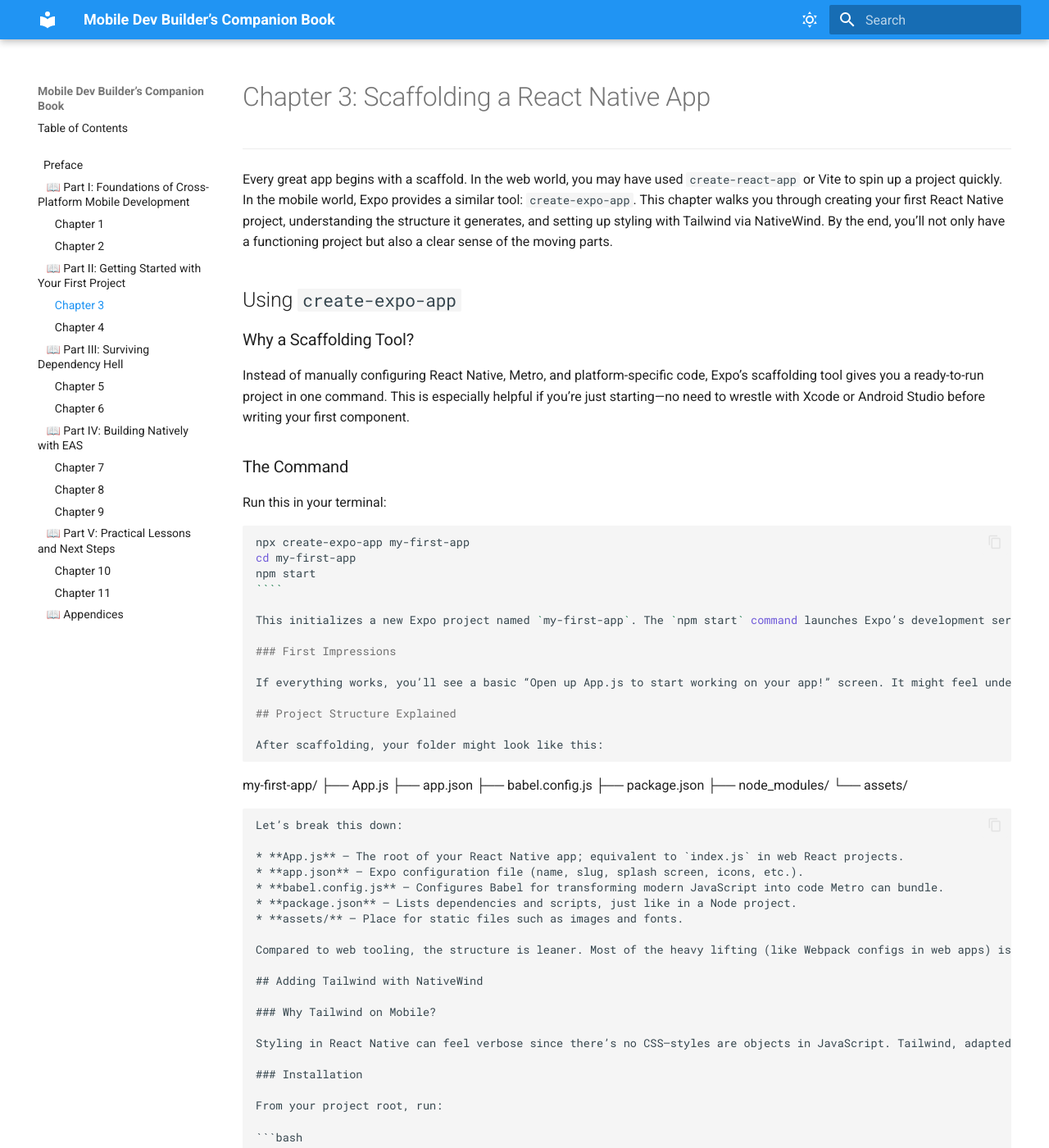
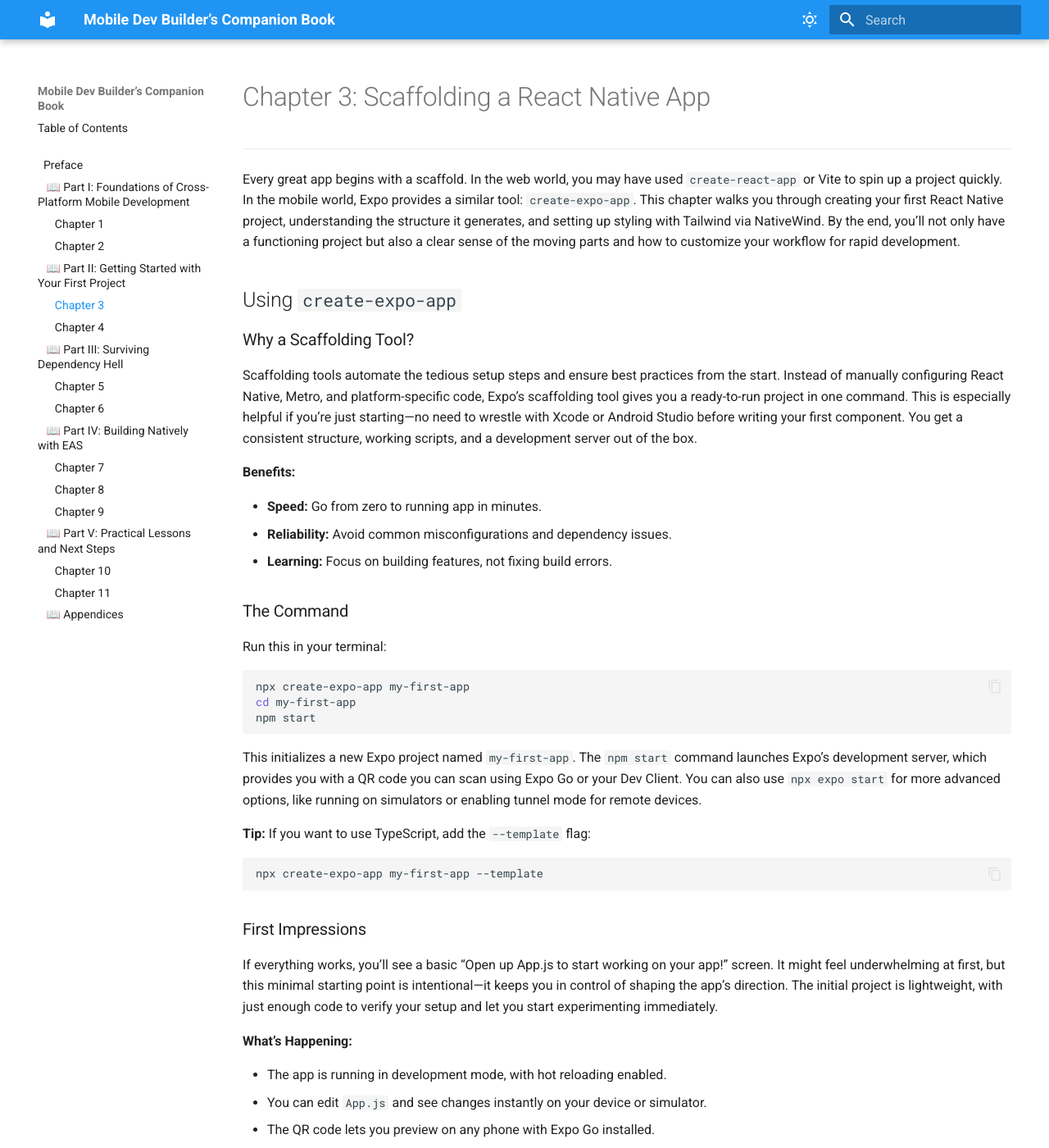
Before and after one commit to McKlay/mobile-dev-companion-book, an MkDocs documentation site: the page built from docs/chapter3.md, in a window 1280 px wide and 1400 px high. Shown: the whole window at 82% size. Built offline with MkDocs 1.6.1 and Material for MkDocs 9.7.7, drawn with Linux system fonts in a browser that asks for light colours; some of the changed text lies outside the part shown.

Commit message:
expanded details for scaffolding & nativewind

`````diff
--- a/docs/chapter3.md
+++ b/docs/chapter3.md
@@ -7,13 +7,22 @@
 
 ---
 
-Every great app begins with a scaffold. In the web world, you may have used `create-react-app` or Vite to spin up a project quickly. In the mobile world, Expo provides a similar tool: `create-expo-app`. This chapter walks you through creating your first React Native project, understanding the structure it generates, and setting up styling with Tailwind via NativeWind. By the end, you’ll not only have a functioning project but also a clear sense of the moving parts.
+
+Every great app begins with a scaffold. In the web world, you may have used `create-react-app` or Vite to spin up a project quickly. In the mobile world, Expo provides a similar tool: `create-expo-app`. This chapter walks you through creating your first React Native project, understanding the structure it generates, and setting up styling with Tailwind via NativeWind. By the end, you’ll not only have a functioning project but also a clear sense of the moving parts and how to customize your workflow for rapid development.
 
 ## Using `create-expo-app`
 
+
 ### Why a Scaffolding Tool?
 
-Instead of manually configuring React Native, Metro, and platform-specific code, Expo’s scaffolding tool gives you a ready-to-run project in one command. This is especially helpful if you’re just starting—no need to wrestle with Xcode or Android Studio before writing your first component.
+Scaffolding tools automate the tedious setup steps and ensure best practices from the start. Instead of manually configuring React Native, Metro, and platform-specific code, Expo’s scaffolding tool gives you a ready-to-run project in one command. This is especially helpful if you’re just starting—no need to wrestle with Xcode or Android Studio before writing your first component. You get a consistent structure, working scripts, and a development server out of the box.
+
+**Benefits:**
+
+- **Speed:** Go from zero to running app in minutes.
+- **Reliability:** Avoid common misconfigurations and dependency issues.
+- **Learning:** Focus on building features, not fixing build errors.
+
 
 ### The Command
 
@@ -23,13 +32,27 @@
 npx create-expo-app my-first-app
 cd my-first-app
 npm start
-````
+```
 
-This initializes a new Expo project named `my-first-app`. The `npm start` command launches Expo’s development server, which provides you with a QR code you can scan using Expo Go or your Dev Client.
+This initializes a new Expo project named `my-first-app`. The `npm start` command launches Expo’s development server, which provides you with a QR code you can scan using Expo Go or your Dev Client. You can also use `npx expo start` for more advanced options, like running on simulators or enabling tunnel mode for remote devices.
+
+**Tip:** If you want to use TypeScript, add the `--template` flag:
+
+```bash
+npx create-expo-app my-first-app --template
+```
+
 
 ### First Impressions
 
-If everything works, you’ll see a basic “Open up App.js to start working on your app!” screen. It might feel underwhelming at first, but this minimal starting point is intentional—it keeps you in control of shaping the app’s direction.
+If everything works, you’ll see a basic “Open up App.js to start working on your app!” screen. It might feel underwhelming at first, but this minimal starting point is intentional—it keeps you in control of shaping the app’s direction. The initial project is lightweight, with just enough code to verify your setup and let you start experimenting immediately.
+
+**What’s Happening:**
+
+- The app is running in development mode, with hot reloading enabled.
+- You can edit `App.js` and see changes instantly on your device or simulator.
+- The QR code lets you preview on any phone with Expo Go installed.
+
 
 ## Project Structure Explained
 
@@ -47,19 +70,33 @@
 
 Let’s break this down:
 
-* **App.js** – The root of your React Native app; equivalent to `index.js` in web React projects.
-* **app.json** – Expo configuration file (name, slug, splash screen, icons, etc.).
-* **babel.config.js** – Configures Babel for transforming modern JavaScript into code Metro can bundle.
-* **package.json** – Lists dependencies and scripts, just like in a Node project.
-* **assets/** – Place for static files such as images and fonts.
+- **App.js** – The root of your React Native app; equivalent to `index.js` in web React projects. This is where your main component tree lives.
+- **app.json** – Expo configuration file (name, slug, splash screen, icons, permissions, etc.). You can customize app metadata, deep linking, and more here.
+- **babel.config.js** – Configures Babel for transforming modern JavaScript into code Metro can bundle. Supports JSX, TypeScript, and new JS features.
+- **package.json** – Lists dependencies and scripts, just like in a Node project. You’ll find Expo, React Native, and other libraries here.
+- **assets/** – Place for static files such as images, fonts, and sometimes custom icons or splash screens.
+- **node_modules/** – All installed dependencies.
 
-Compared to web tooling, the structure is leaner. Most of the heavy lifting (like Webpack configs in web apps) is abstracted away by Expo.
+**Other files you may see:**
+
+- **.gitignore** – Specifies files to exclude from version control.
+- **README.md** – Project documentation.
+
+Compared to web tooling, the structure is leaner. Most of the heavy lifting (like Webpack configs in web apps) is abstracted away by Expo. You can add more folders (like `components/` or `screens/`) as your app grows.
+
 
 ## Adding Tailwind with NativeWind
 
 ### Why Tailwind on Mobile?
 
-Styling in React Native can feel verbose since there’s no CSS—styles are objects in JavaScript. Tailwind, adapted via **NativeWind**, gives you the utility-first styling approach you might already love from web projects.
+Styling in React Native can feel verbose since there’s no CSS—styles are objects in JavaScript. Tailwind, adapted via **NativeWind**, gives you the utility-first styling approach you might already love from web projects. This means you can use familiar class names to style components, making your code more readable and maintainable.
+
+**Benefits:**
+
+- **Rapid prototyping:** Style components quickly with utility classes.
+- **Consistency:** Use the same design language across web and mobile.
+- **Less boilerplate:** No need to define a `StyleSheet` for every component.
+
 
 ### Installation
 
@@ -96,12 +134,26 @@
 }
 ```
 
+**Tip:** You can create a `components/` folder and use Tailwind classes in all your custom components for a scalable design system.
+
+
 ### The Payoff
 
-With Tailwind in place, styling becomes concise and expressive. Instead of defining a `StyleSheet` for everything, you can rapidly prototype with classes like `p-4`, `bg-indigo-500`, or `rounded-xl`.
+With Tailwind in place, styling becomes concise and expressive. Instead of defining a `StyleSheet` for everything, you can rapidly prototype with classes like `p-4`, `bg-indigo-500`, or `rounded-xl`. You can also leverage Tailwind’s responsive utilities and color palette for consistent UI.
+
+**Example:**
+
+```tsx
+<View className="flex-1 items-center justify-center bg-gray-100">
+  <Text className="text-xl font-semibold text-green-600">Welcome to NativeWind!</Text>
+</View>
+```
+
 
 ## Conclusion: First Building Block Complete
 
 By scaffolding with `create-expo-app`, you’ve taken the first real step into mobile development. You’ve learned how to interpret the project structure and even enhanced styling with NativeWind. This foundation prepares you for the next step: running your app on devices and understanding the development feedback loop, which we’ll explore in Chapter 4.
 
+As you continue, experiment with adding new screens, components, and styles. The Expo and NativeWind ecosystem makes it easy to iterate and build beautiful, performant mobile apps. You’re now ready to explore device testing and debugging workflows in the next chapter.
+
 ---
`````
Also changed, not shown: other parts of docs/chapter3.md (+1 -0 lines).
